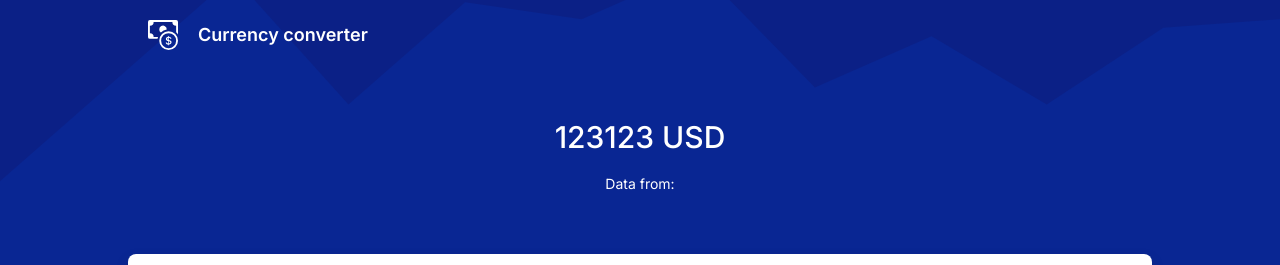
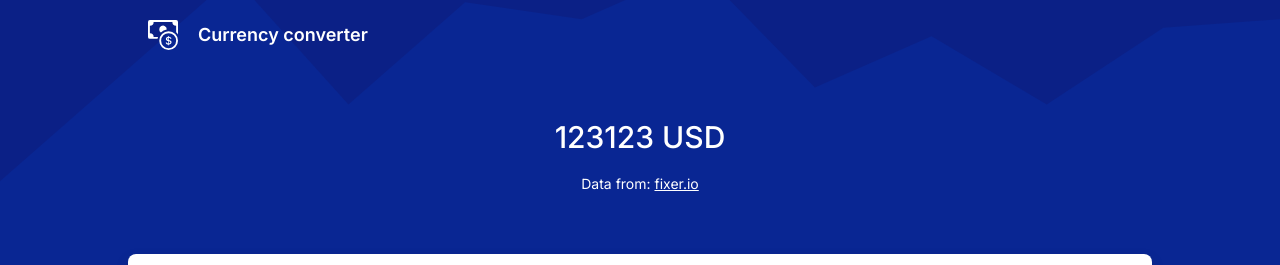
Before and after one commit to NikitaShevchuk/itop1000-test, a React (Vite) app: page / in a window 1280 px wide. Shown: the top 265 px of the page. Built offline with nearby package versions, Linux system fonts and the light colour scheme; no server answers.

Commit message:
include currency full name while filtering

```diff
--- a/src/assets/scss/index.scss
+++ b/src/assets/scss/index.scss
@@ -35,3 +35,11 @@ main {
     max-width: 80vw;
     margin: auto;
 }
+
+a {
+    color: #fff;
+    transition: all .3s ease-in-out;
+    &:hover {
+        color: rgba(255, 255, 255, 0.8);
+    }
+}
--- a/src/components/Input/hooks/useGetCurrencies.ts
+++ b/src/components/Input/hooks/useGetCurrencies.ts
@@ -18,8 +18,10 @@ export const useGetCurrencies = (inputValue: string) => {
         if (!inputValue) {
             setCurrencies(cachedCurrencies.current);
         } else {
-            const newCurrencies = cachedCurrencies.current.filter(([currency]) =>
-                currency.toLowerCase().includes(inputValue.toLowerCase())
+            const newCurrencies = cachedCurrencies.current.filter(
+                ([currency, fullName]) =>
+                    currency.toLowerCase().includes(inputValue.toLowerCase()) ||
+                    fullName.toLowerCase().includes(inputValue.toLowerCase())
             );
             setCurrencies(newCurrencies);
         }
--- a/src/components/Title/index.tsx
+++ b/src/components/Title/index.tsx
@@ -4,7 +4,7 @@ export const Title = () => {
     return (
         <div className={style.title}>
             <h1 className={style.title__main}>123123 USD</h1>
-            <h2 className={style.title__secondary}>Data from: </h2>
+            <h2 className={style.title__secondary}>Data from: <a target='_blank' href='https://fixer.io/'>fixer.io</a></h2>
         </div>
     )
 }
```
